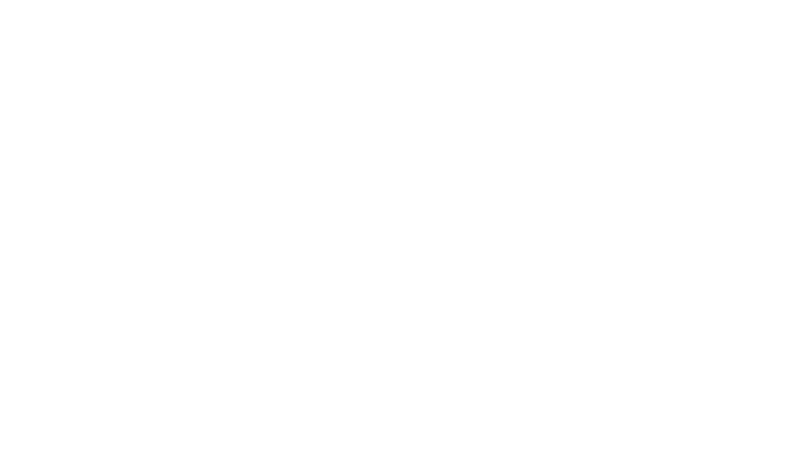
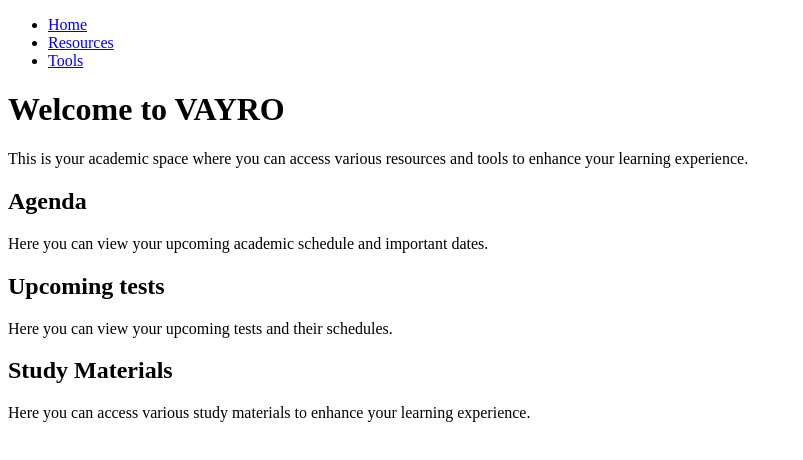
Before and after one commit to arnavseth12/VAYRO, a plain HTML site: page index.html in a window 1280 px wide. Shown: the whole page, without its empty margins (0-803 px from the left). Drawn offline with Linux system fonts and the light colour scheme.

Commit message:
basic format commit

```diff
--- a/index.html
+++ b/index.html
@@ -6,6 +6,38 @@
   <title>VAYRO | Your Academic Space</title>
 </head>
 <body>
+    <nav>
+    <ul>
+      <li><a href="#home">Home</a></li>
+      <li><a href="#resources">Resources</a></li>
+      <li><a href="#tools">Tools</a></li>
+    </ul>
+  </nav>
+
+  <header>
+    <h1>Welcome to VAYRO</h1>
+  </header>
+
+  <main>
+
+    <p>This is your academic space where you can access various resources and tools to enhance your learning experience.</p>
+
+    <section id="agenda">
+      <h2>Agenda</h2>
+      <p>Here you can view your upcoming academic schedule and important dates.</p>
+    </section>
+
+    <section id="upcoming">
+      <h2>Upcoming tests</h2>
+      <p>Here you can view your upcoming tests and their schedules.</p>
+    </section>
+
+    <section id="studymaterials">
+      <h2>Study Materials</h2>
+      <p>Here you can access various study materials to enhance your learning experience.</p>
+    </section>
+
+  </main>
 
 </body>
 </html>
```
